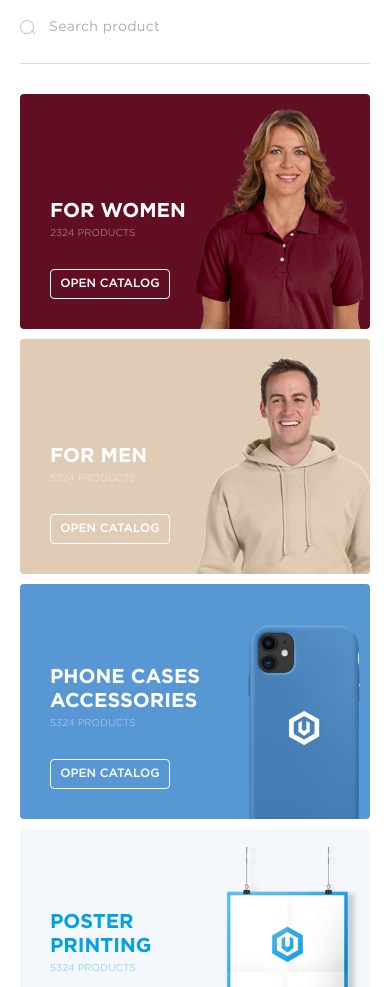
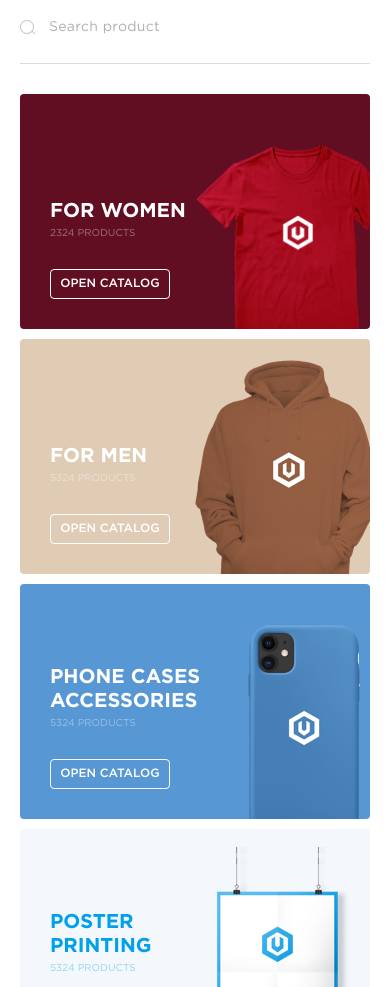
Before and after one commit to freeua/Unified_MFG, a plain HTML site: page сatalogue-main.html in a window 390 px wide. Shown: the part 113-1100 px from the top of the page. Drawn offline with nearby package versions, Linux system fonts and the light colour scheme.

Commit message:
сatalogue-main page. add hoodie and t-shirt instead of men and woman

```diff
--- a/css/responsive.css
+++ b/css/responsive.css
@@ -167,6 +167,21 @@
 	.collection__search-form {
 		width: 25%;
 	}
+	.сatalogue-main__single-category:nth-child(1) .сatalogue-main__single-category-right-part {
+		padding-right: 20px;
+	}
+
+	.сatalogue-main__single-category:nth-child(2) .сatalogue-main__single-category-right-part {
+		padding-right: 20px;
+	}
+
+	.сatalogue-main__single-category:nth-child(3) .сatalogue-main__single-category-right-part {
+		padding-right: 20px;
+	}
+
+	.сatalogue-main__single-category:nth-child(4) .сatalogue-main__single-category-right-part {
+		padding-right: 20px;
+	}
 	.collection__single-filter{
 		width: 90px;
 	}
@@ -1168,6 +1183,9 @@
 	}
 	.сatalogue-main__single-category-right-part{
 		width: 50%;
+	}
+	.сatalogue-main__single-category:nth-child(3) .сatalogue-main__single-category-right-part {
+    padding-right: 10px;
 	}
 	.сatalogue-mobile-image{
 		display: block;
--- a/css/сatalogue-main.css
+++ b/css/сatalogue-main.css
@@ -57,6 +57,23 @@
 	margin-bottom: 10px;
     overflow: hidden;
 }
+
+.сatalogue-main__single-category:nth-child(1) .сatalogue-main__single-category-right-part {
+	padding-right: 30px;
+}
+
+.сatalogue-main__single-category:nth-child(2) .сatalogue-main__single-category-right-part {
+	padding-right: 40px;
+}
+
+.сatalogue-main__single-category:nth-child(3) .сatalogue-main__single-category-right-part {
+	padding-right: 60px;
+}
+
+.сatalogue-main__single-category:nth-child(4) .сatalogue-main__single-category-right-part {
+	padding-right: 70px;
+}
+
 .сatalogue-main__single-burgundy-color{
 	background-color: #620E22;
 }
@@ -76,7 +93,6 @@
 }
 .сatalogue-main__single-category-right-part{
 	width: 55%;
-	padding-right: 55px;
 	text-align: right;
 }
 .сatalogue-main__single-category-right-part img{
--- a/сatalogue-main.html
+++ b/сatalogue-main.html
@@ -1,5 +1,6 @@
 <!DOCTYPE html>
 <html>
+
 <head>
   <meta charset="utf-8">
   <meta name="viewport" content="width=device-width, initial-scale=1.0">
@@ -14,6 +15,7 @@
   <link rel="stylesheet" href="css/сatalogue-main.css">
   <link rel="stylesheet" href="css/responsive.css">
 </head>
+
 <body>
   <header class="header header__desktop">
     <div class="header__top-section">
@@ -24,19 +26,24 @@
         </div>
         <div class="header__top-section-phone">
           <div class="header__top-section-phone-label">24h online help:</div>
-            <div class="header__top-section-phone-value"><a  href="tel:18554219767">1 855-421-9767</a></div>
+          <div class="header__top-section-phone-value"><a href="tel:18554219767">1 855-421-9767</a></div>
         </div>
         <div class="header__top-section-logo">
           <a href="index.html"><img src="img/logo.png"></a>
         </div>
         <div class="header__top-section-signIn">
-            <a href="#"><!-- <i class="fas fa-user"></i> -->
-            <svg xmlns="http://www.w3.org/2000/svg" xmlns:xlink="http://www.w3.org/1999/xlink" width="16px" height="16px" viewBox="0 0 16 16" version="1.1">
+          <a href="#">
+            <!-- <i class="fas fa-user"></i> -->
+            <svg xmlns="http://www.w3.org/2000/svg" xmlns:xlink="http://www.w3.org/1999/xlink" width="16px"
+              height="16px" viewBox="0 0 16 16" version="1.1">
               <g id="--" stroke="none" stroke-width="1" fill="none" fill-rule="evenodd">
-                <g id="01_FAQ-PAYMENT-PLACING-&amp;-ORDER" transform="translate(-1089.000000, -37.000000)" fill="#FFFFFF" fill-rule="nonzero">
+                <g id="01_FAQ-PAYMENT-PLACING-&amp;-ORDER" transform="translate(-1089.000000, -37.000000)"
+                  fill="#FFFFFF" fill-rule="nonzero">
                   <g id="Header">
                     <g id="Sign_In" transform="translate(1089.000000, 37.000000)">
-                            <path d="M8,8 C10.21,8 12,6.21 12,4 C12,1.79 10.21,0 8,0 C5.79,0 4,1.79 4,4 C4,6.21 5.79,8 8,8 Z M8,10 C5.33,10 0,11.34 0,14 L0,16 L16,16 L16,14 C16,11.34 10.67,10 8,10 Z" id="User"/>
+                      <path
+                        d="M8,8 C10.21,8 12,6.21 12,4 C12,1.79 10.21,0 8,0 C5.79,0 4,1.79 4,4 C4,6.21 5.79,8 8,8 Z M8,10 C5.33,10 0,11.34 0,14 L0,16 L16,16 L16,14 C16,11.34 10.67,10 8,10 Z"
+                        id="User" />
                     </g>
                   </g>
                 </g>
@@ -49,7 +56,8 @@
       <div class="header__main-container">
         <nav class="header__main-nav">
           <li class="header__main-nav-item">
-              <a class="header__main-nav-link  header__main-nav_link_active" href="сatalogue-main.html">PRODUCTS & PRICING</a>
+            <a class="header__main-nav-link  header__main-nav_link_active" href="сatalogue-main.html">PRODUCTS &
+              PRICING</a>
           </li>
           <li class="header__main-nav-item">
             <a class="header__main-nav-link" href="#">SAMPLES</a>
@@ -130,7 +138,7 @@
           <a href="#" class="сatalogue-main__single-category-link">Open catalog</a>
         </div>
         <div class="сatalogue-main__single-category-part сatalogue-main__single-category-right-part">
-            <img src="img/For_women.png">
+          <img src="img/сatalogue-main-t-shirt.png">
         </div>
       </div>
       <div class="сatalogue-main__single-category сatalogue-main__single-beige-color">
@@ -140,7 +148,7 @@
           <a href="#" class="сatalogue-main__single-category-link">Open catalog</a>
         </div>
         <div class="сatalogue-main__single-category-part сatalogue-main__single-category-right-part">
-            <img src="img/For_men.png">
+          <img src="img/сatalogue-main-hoodie.png">
         </div>
       </div>
       <div class="сatalogue-main__single-category сatalogue-main__single-blue-color">
@@ -267,8 +275,10 @@
       </div>
     </div>
   </footer>
-    <script src="https://code.jquery.com/jquery-3.5.1.min.js" integrity="sha256-9/aliU8dGd2tb6OSsuzixeV4y/faTqgFtohetphbbj0=" crossorigin="anonymous"></script>
+  <script src="https://code.jquery.com/jquery-3.5.1.min.js"
+    integrity="sha256-9/aliU8dGd2tb6OSsuzixeV4y/faTqgFtohetphbbj0=" crossorigin="anonymous"></script>
   <script type="text/javascript" src="js/slick.min.js"></script>
   <script type="text/javascript" src="js/main.js"></script>
 </body>
+
 </html>
```
Also changed, not shown: img/сatalogue-main-hoodie.png (added), img/сatalogue-main-t-shirt.png (added). Lines whose indentation alone changed are shown as unchanged.
